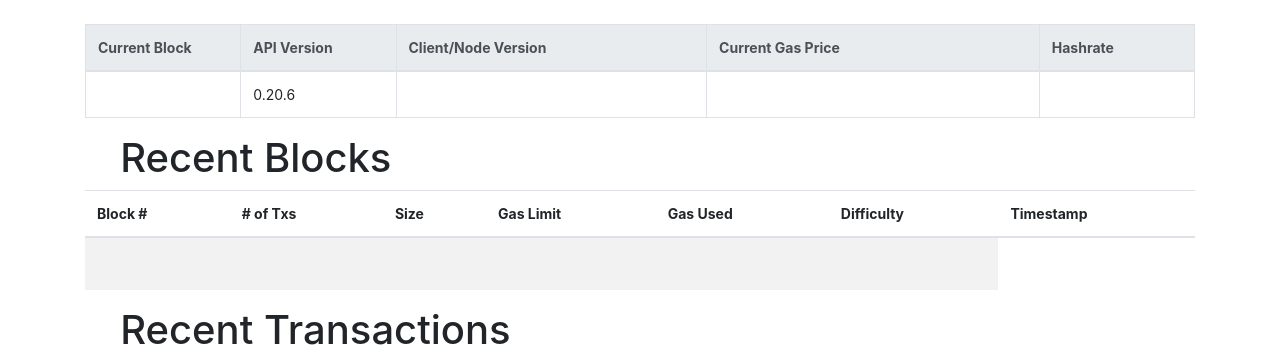
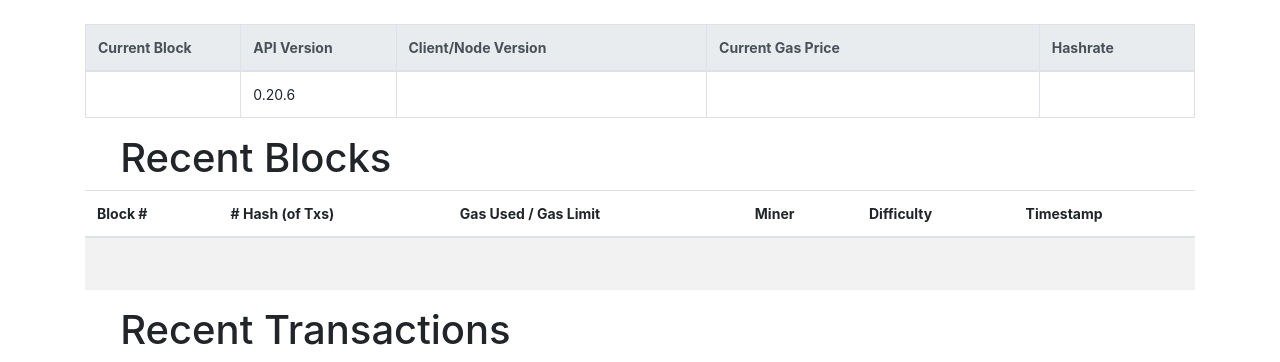
Before and after one commit to ong2020/orangeExplorer, a Node server app: page / in a window 1280 px wide. Shown: the part 56-418 px from the top of the page. Run offline with Node 20, Linux system fonts and the light colour scheme; lists and menus that the app fills with data are empty; some web fonts are replaced.

Commit message:
init project

```diff
--- a/views/index.jade
+++ b/views/index.jade
@@ -35,10 +35,9 @@ block contents
       thead._thead-light
         tr
           th Block #
-          th # of Txs
-          th Size
-          th Gas Limit
-          th Gas Used
+          th # Hash (of Txs)
+          th Gas Used / Gas Limit
+          th Miner
           th Difficulty
           th Timestamp
       tbody
@@ -49,10 +48,10 @@ block contents
         tr(v-for="block in blocks", v-if="blocks.length > 0")
           td
             a(v-bind:href="'/block/' + block.number.toString(10)") {{ block.number.toString(10) }}
-          td {{ block.transactions.length }}
-          td {{ block.size }} bytes
-          td {{ block.gasLimit }}
-          td {{ block.gasUsed }}
+          td
+            a(v-bind:href="'/address/' + block.miner.replace('0x','ong').toString(10)") {{ block.miner.replace('0x','ong') }}
+          td {{ block.hash }} ( {{ block.transactions.length }} )
+          td {{ block.gasUsed }} / {{ block.gasLimit }}
           td {{ block.difficulty }}
           td {{ new Date(block.timestamp * 1000).toGMTString() }}
 
```
